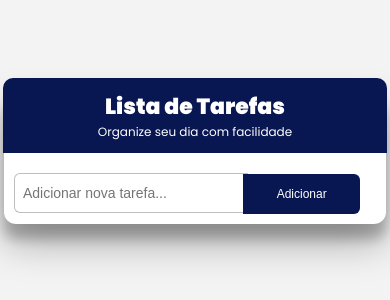
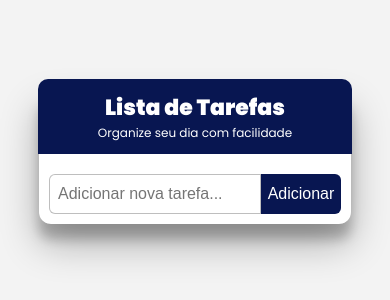
Before and after one commit to ryanfelipedev/To-Do-List, a plain HTML site: page src/index.html in a window 390 px wide. Shown: the part 286-586 px from the top of the page. Drawn offline with Linux system fonts and the light colour scheme.

Commit message:
Atualizando o Projeto

```diff
--- a/src/index.html
+++ b/src/index.html
@@ -16,8 +16,10 @@
             <h3>Organize seu dia com facilidade</h3>
         </div>
 
-        <input class="input-task" type="text" placeholder="Adicionar nova tarefa..." id="inputTarefa" autocomplete="off">
-        <button class="botao-task" id="botaoTarefa">Adicionar</button>
+        <div class="input-group">
+            <input class="input-task" type="text" placeholder="Adicionar nova tarefa..." id="inputTarefa" autocomplete="off">
+            <button class="botao-task" id="botaoTarefa">Adicionar</button>
+        </div>
 
         <ul class="lista-task">
 
--- a/src/style.css
+++ b/src/style.css
@@ -136,6 +136,7 @@ body{
 
 .checkbox{
     transform: scale(1.3);
+    margin-left: 6px;
 }
 
 .checkbox:hover{
@@ -157,7 +158,7 @@ body{
     }
 
     .container{
-        width: 98vw;
+        width: 80vw;
         min-width: unset;
         margin: 40px auto 0;
         padding: 10px;
@@ -176,19 +177,36 @@ body{
         font-size: 22px;
     }
 
+    /* NOVO: Agrupe input e botão em um flex container */
+    .input-task,
+    .botao-task {
+        box-sizing: border-box;
+        margin: 0;
+    }
+
+    .input-group {
+        display: flex;
+        width: 100%;
+        gap: 0;
+    }
+
     .input-task{
-        width: 60vw;
-        min-width: 120px;
+        flex: 1 1 0;
+        min-width: 0;
         height: 40px;
-        font-size: 14px;
+        font-size: 16px;
         padding-left: 8px;
+        border-top-left-radius: 6px;
+        border-bottom-left-radius: 6px;
     }
 
     .botao-task{
-        width: 30vw;
-        min-width: 70px;
+        width: 80px;
+        min-width: 60px;
         height: 40px;
-        font-size: 12px;
+        font-size: 16px;
+        border-top-right-radius: 6px;
+        border-bottom-right-radius: 6px;
     }
 
     .lista-task{
@@ -196,11 +214,12 @@ body{
     }
 
     .task{
-        width: 90vw;
+        width: 100%;
         min-width: unset;
         padding: 0 8px;
         height: 40px;
         font-size: 13px;
+        box-sizing: border-box;
     }
 
     .task p{
```
